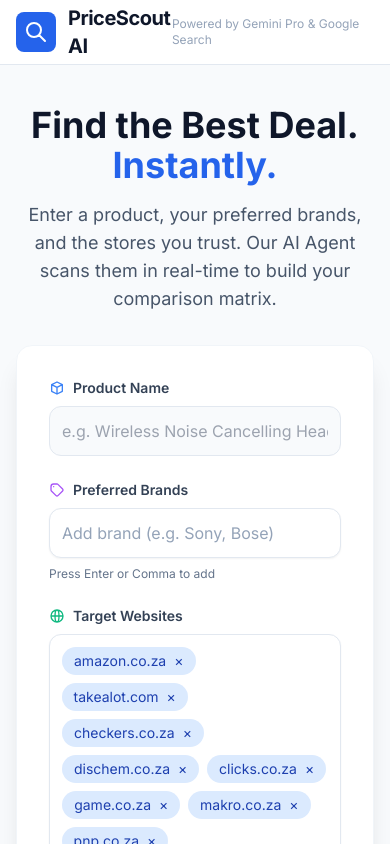
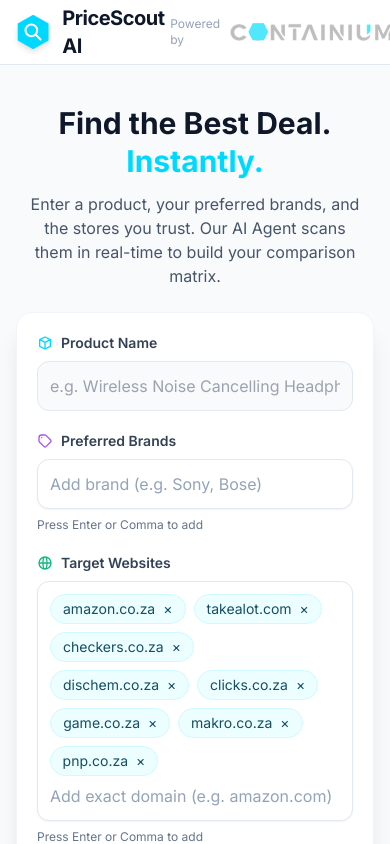
Before and after one commit to ContainiumTE/pricescout-ai, a React (Vite) app: page / in a window 390 px wide. Shown: the top 844 px of the page. Built offline with nearby package versions, Linux system fonts and the light colour scheme; no server answers.

Commit message:
UI design update

```diff
--- a/App.tsx
+++ b/App.tsx
@@ -19,6 +19,8 @@
   const [productName, setProductName] = useState('');
   const [brands, setBrands] = useState<string[]>([]);
   const [websites, setWebsites] = useState<string[]>(DEFAULT_WEBSITES);
+  // Theme color for internal usage if needed (though we use tailwind classes)
+  // const THEME_COLOR = "#00EAFF";
 
   const [status, setStatus] = useState<AppStatus>(AppStatus.IDLE);
   const [result, setResult] = useState<AnalysisResult | null>(null);
@@ -75,15 +77,20 @@
       <header className="bg-white border-b border-slate-200 sticky top-0 z-50">
         <div className="max-w-7xl mx-auto px-4 sm:px-6 lg:px-8 h-16 flex items-center justify-between">
           <div className="flex items-center gap-3">
-            <div className="bg-blue-600 p-2 rounded-lg">
-              <svg className="w-6 h-6 text-white" fill="none" stroke="currentColor" viewBox="0 0 24 24">
-                <path strokeLinecap="round" strokeLinejoin="round" strokeWidth={2} d="M21 21l-6-6m2-5a7 7 0 11-14 0 7 7 0 0114 0z" />
+            {/* Hexagon Search Icon (Logo) */}
+            <div className="relative w-10 h-10 flex items-center justify-center">
+              <svg viewBox="0 0 100 100" className="w-full h-full text-containium-cyan drop-shadow-md" fill="currentColor">
+                <polygon points="50 0, 95 25, 95 75, 50 100, 5 75, 5 25" />
+              </svg>
+              <svg className="w-5 h-5 text-white absolute" fill="none" stroke="currentColor" viewBox="0 0 24 24">
+                <path strokeLinecap="round" strokeLinejoin="round" strokeWidth={2.5} d="M21 21l-6-6m2-5a7 7 0 11-14 0 7 7 0 0114 0z" />
               </svg>
             </div>
             <h1 className="text-xl font-bold text-slate-900 tracking-tight">PriceScout AI</h1>
           </div>
-          <div className="text-xs font-medium text-slate-400">
-            Powered by Gemini Pro & Google Search
+          <div className="flex items-center gap-2 text-xs font-medium text-slate-400">
+            <span>Powered by</span>
+            <img src="/containium-logo.png" alt="Containium" className="h-6 opacity-80" />
           </div>
         </div>
       </header>
@@ -91,23 +98,23 @@
       <main className="max-w-7xl mx-auto px-4 sm:px-6 lg:px-8 py-10">
 
         {status === AppStatus.IDLE && (
-          <div className="max-w-2xl mx-auto space-y-8 animate-fadeIn">
-            <div className="text-center space-y-4">
-              <h2 className="text-4xl font-extrabold text-slate-900">
-                Find the Best Deal. <span className="text-blue-600">Instantly.</span>
+          <div className="max-w-2xl mx-auto space-y-6 sm:space-y-8 animate-fadeIn">
+            <div className="text-center space-y-3 sm:space-y-4">
+              <h2 className="text-3xl sm:text-4xl font-extrabold text-slate-900 leading-tight">
+                Find the Best Deal. <span className="text-containium-cyan">Instantly.</span>
               </h2>
-              <p className="text-lg text-slate-600">
+              <p className="text-base sm:text-lg text-slate-600 px-2">
                 Enter a product, your preferred brands, and the stores you trust.
                 Our AI Agent scans them in real-time to build your comparison matrix.
               </p>
             </div>
 
-            <div className="bg-white p-8 rounded-2xl shadow-xl border border-slate-100 space-y-6">
+            <div className="bg-white p-5 sm:p-8 rounded-2xl shadow-xl border border-slate-100 space-y-5 sm:space-y-6">
 
               {/* Product Name Input */}
               <div className="space-y-2">
                 <label className="text-sm font-semibold text-slate-700 flex items-center gap-2">
-                  <svg className="w-4 h-4 text-blue-500" fill="none" stroke="currentColor" viewBox="0 0 24 24">
+                  <svg className="w-4 h-4 text-containium-cyan" fill="none" stroke="currentColor" viewBox="0 0 24 24">
                     <path strokeLinecap="round" strokeLinejoin="round" strokeWidth={2} d="M20 7l-8-4-8 4m16 0l-8 4m8-4v10l-8 4m0-10L4 7m8 4v10M4 7v10l8 4" />
                   </svg>
                   Product Name
@@ -117,7 +124,7 @@
                   value={productName}
                   onChange={(e) => setProductName(e.target.value)}
                   placeholder="e.g. Wireless Noise Cancelling Headphones"
-                  className="w-full p-3 bg-slate-50 border border-slate-200 rounded-xl focus:bg-white focus:ring-2 focus:ring-blue-500 focus:border-transparent transition-all outline-none"
+                  className="w-full p-3 bg-slate-50 border border-slate-200 rounded-xl focus:bg-white focus:ring-2 focus:ring-containium-cyan focus:border-transparent transition-all outline-none"
                 />
               </div>
 
@@ -162,21 +169,27 @@
         )}
 
         {status === AppStatus.SEARCHING && (
-          <div className="max-w-2xl mx-auto pt-20 text-center animate-pulse">
-            <div className="inline-block relative w-20 h-20 mb-8">
-              <div className="absolute top-0 left-0 w-full h-full border-4 border-slate-200 rounded-full"></div>
-              <div className="absolute top-0 left-0 w-full h-full border-4 border-blue-600 rounded-full border-t-transparent animate-spin"></div>
+          <div className="max-w-2xl mx-auto pt-20 text-center">
+            {/* Rotating Hexagon Loader */}
+            <div className="inline-block relative w-24 h-24 mb-8">
+              <svg viewBox="0 0 100 100" className="w-full h-full text-slate-200" fill="none" stroke="currentColor" strokeWidth="4">
+                <polygon points="50 5, 95 30, 95 75, 50 95, 5 75, 5 30" />
+              </svg>
+              <svg viewBox="0 0 100 100" className="w-full h-full text-containium-cyan absolute top-0 left-0 animate-spin-slow" fill="none" stroke="currentColor" strokeWidth="4">
+                <polygon points="50 5, 95 30, 95 75, 50 95, 5 75, 5 30" strokeDasharray="280" strokeDashoffset="180" />
+              </svg>
             </div>
-            <h2 className="text-2xl font-bold text-slate-800 mb-2">Architecting Your Deals...</h2>
+
+            <h2 className="text-2xl font-bold text-slate-800 mb-2 animate-pulse">Architecting Your Deals...</h2>
 
             {/* Dynamic Scanning Text */}
             <p className="text-slate-500 text-lg transition-all duration-300 min-h-[1.75rem]">
-              Scanning <span className="font-semibold text-blue-600">{websites[currentScanningSite] || 'web'}</span> for availability...
+              Scanning <span className="font-semibold text-containium-cyan">{websites[currentScanningSite] || 'web'}</span> for availability...
             </p>
 
             <div className="mt-8 space-y-2 max-w-sm mx-auto">
               <div className="h-2 bg-slate-200 rounded-full overflow-hidden">
-                <div className="h-full bg-blue-500 animate-progressBar w-full origin-left"></div>
+                <div className="h-full bg-containium-cyan animate-progressBar w-full origin-left"></div>
               </div>
             </div>
           </div>
--- a/components/TagsInput.tsx
+++ b/components/TagsInput.tsx
@@ -36,13 +36,13 @@
         {icon}
         {label}
       </label>
-      <div className="flex flex-wrap items-center gap-2 p-3 bg-white border border-slate-200 rounded-xl focus-within:ring-2 focus-within:ring-blue-500 focus-within:border-transparent transition-all shadow-sm">
+      <div className="flex flex-wrap items-center gap-2 p-3 bg-white border border-slate-200 rounded-xl focus-within:ring-2 focus-within:ring-containium-cyan focus-within:border-transparent transition-all shadow-sm">
         {tags.map((tag, index) => (
-          <span key={index} className="bg-blue-100 text-blue-800 px-3 py-1 rounded-full text-sm font-medium flex items-center gap-1 animate-fadeIn">
+          <span key={index} className="bg-cyan-50 text-cyan-900 border border-cyan-100 px-3 py-1 rounded-full text-sm font-medium flex items-center gap-1 animate-fadeIn">
             {tag}
             <button
               onClick={() => removeTag(index)}
-              className="hover:text-blue-600 focus:outline-none ml-1"
+              className="hover:text-cyan-600 focus:outline-none ml-1"
             >
               &times;
             </button>
--- a/index.html
+++ b/index.html
@@ -1,10 +1,26 @@
 <!DOCTYPE html>
 <html lang="en">
+
 <head>
   <meta charset="UTF-8" />
   <meta name="viewport" content="width=device-width, initial-scale=1.0" />
   <title>PriceScout AI - Global Price Architect</title>
   <script src="https://cdn.tailwindcss.com"></script>
+  <script>
+    tailwind.config = {
+      theme: {
+        extend: {
+          colors: {
+            primary: 'hsl(189 100% 50%)',
+            'containium-cyan': 'hsl(189 100% 50%)',
+          },
+          animation: {
+            'spin-slow': 'spin 3s linear infinite',
+          }
+        }
+      }
+    }
+  </script>
   <link href="https://fonts.googleapis.com/css2?family=Inter:wght@300;400;600;700&display=swap" rel="stylesheet">
   <style>
     body {
@@ -13,8 +29,10 @@
     }
   </style>
 </head>
+
 <body>
   <div id="root"></div>
   <script type="module" src="/index.tsx"></script>
 </body>
+
 </html>
```
Also changed, not shown: components/ResultsView.tsx (+57 -11 lines), public/containium-logo.png (added). Lines whose indentation alone changed are shown as unchanged.
